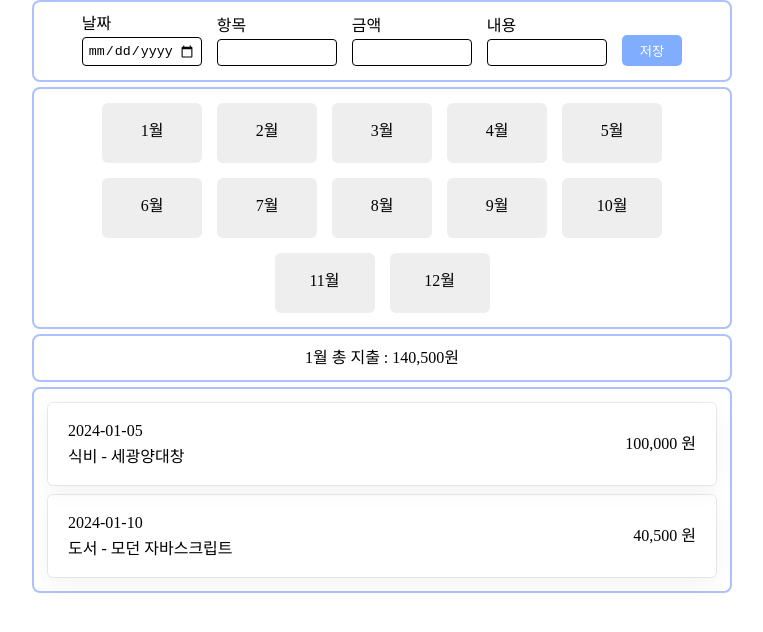
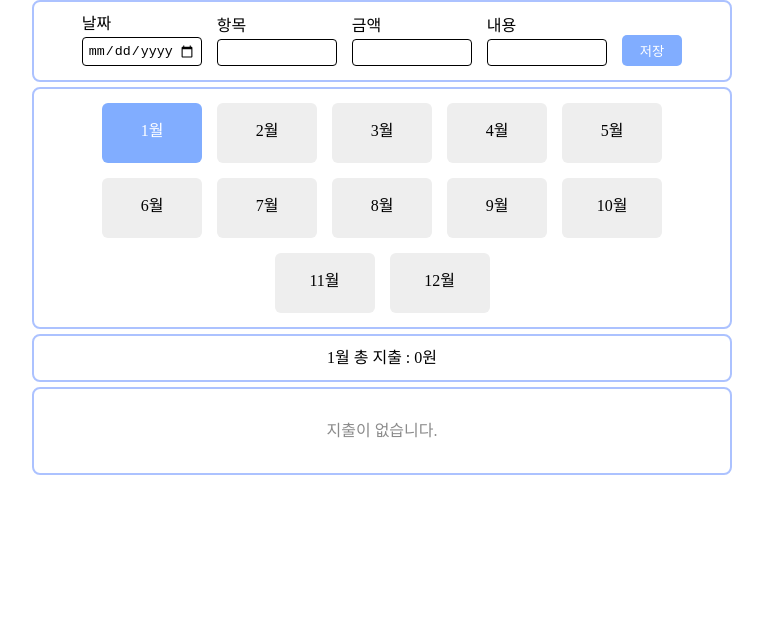
Before and after one commit to taeyun01/react_expenses, a React (Vite) app: page / in a window 1280 px wide. Shown: the top 632 px of the page, without its empty margins (258-1021 px from the left). Built offline with nearby package versions, Linux system fonts and the light colour scheme.

Commit message:
context 리팩터링

```diff
--- a/src/components/DetailInfo.jsx
+++ b/src/components/DetailInfo.jsx
@@ -1,6 +1,7 @@
 import React, { useEffect, useRef, useContext } from "react";
 import { useNavigate, useParams } from "react-router-dom";
 import { Context } from "../context/Context";
+import styled from "styled-components";
 
 const DetailInfo = () => {
   const { expenses, setExpenses } = useContext(Context);
@@ -52,45 +53,117 @@ const DetailInfo = () => {
     descriptionRef.current.value = detailFilter.description;
   }, []);
   return (
-    <div>
-      <hr />
+    <DtailDiv>
+      <InputBox>
         <label htmlFor="date">날짜</label>
-      <input
+        <Input
           ref={dateRef}
           value={dateRef.current.value}
           id="date"
           type="date"
         />
-      <hr />
+      </InputBox>
+      <InputBox>
         <label htmlFor="item">항목</label>
-      <input
+        <Input
           ref={itemRef}
           value={itemRef.current.value}
           id="item"
           type="text"
         />
-      <hr />
+      </InputBox>
+
+      <InputBox>
         <label htmlFor="amount">금액</label>
-      <input
+        <Input
           ref={amountRef}
           value={amountRef.current.value}
           id="amount"
           type="number"
         />
-      <hr />
+      </InputBox>
+
+      <InputBox>
         <label htmlFor="description">내용</label>
-      <input
+        <Input
           ref={descriptionRef}
           value={descriptionRef.current.value}
           id="description"
           type="text"
         />
-      <hr />
-      <button onClick={onClickEdit}>수정</button>
-      <button onClick={onClickDelete}>삭제</button>
-      <button onClick={onClickGoBack}>뒤로가기</button>
-    </div>
+      </InputBox>
+
+      <ButtonBox>
+        <Button
+          $color={"#AEB3FF"}
+          $hover={"#969ceb"}
+          onClick={onClickEdit}
+        >
+          수정
+        </Button>
+        <Button
+          $color={"#ff6e90"}
+          $hover={"#ff4d76"}
+          onClick={onClickDelete}
+        >
+          삭제
+        </Button>
+        <Button
+          $color={"#c5c5c5"}
+          $hover={"#b8b4b4"}
+          onClick={onClickGoBack}
+        >
+          뒤로가기
+        </Button>
+      </ButtonBox>
+    </DtailDiv>
   );
 };
+const DtailDiv = styled.div`
+  width: 100%;
+  padding: 14px 12px;
+  border: 2px solid #acc2ff;
+  border-radius: 8px;
+  display: flex;
+  justify-content: center;
+  flex-direction: column;
+  align-items: center;
+  flex-wrap: wrap;
+  gap: 15px;
+`;
+
+const InputBox = styled.div`
+  width: 100%;
+  display: flex;
+  flex-direction: column;
+`;
+
+const Input = styled.input`
+  width: 100%;
+  margin-top: 5px;
+  border-radius: 4px;
+  border: 1px solid;
+  padding: 5px;
+`;
+
+const ButtonBox = styled.div`
+  width: 100%;
+  display: flex;
+  justify-content: center;
+  gap: 20px;
+`;
+
+const Button = styled.button`
+  width: 100%;
+  padding: 6px 18px;
+  border: none;
+  background-color: ${(props) => props.$color};
+  color: white;
+  border-radius: 5px;
+  cursor: pointer;
+  &:hover {
+    background-color: ${(props) => props.$hover};
+  }
+`;
 
 export default DetailInfo;
--- a/src/components/ExpensesInput.jsx
+++ b/src/components/ExpensesInput.jsx
@@ -37,6 +37,7 @@ const ExpensesInput = () => {
       amount: input.amount,
       description: input.description,
     };
+
     setExpenses((prev) => [newExpenses, ...prev]);
 
     setInput({
--- a/src/components/ExpensesList.jsx
+++ b/src/components/ExpensesList.jsx
@@ -6,24 +6,17 @@ import { Context } from "../context/Context";
 const ExpensesList = () => {
   const { expenses, totalMonth } = useContext(Context);
 
-  function strHook(my_string, letter) {
-    let reg = new RegExp(letter, "g");
-    return my_string.replace(reg, "");
-  }
-
-  let sliceMonth = "";
-
-  const monthSlice = strHook(totalMonth, "월");
+  let monthSlice = totalMonth.replace("월", ""); // 1월 -> "월"제거
 
   // 10이하는 0붙이기, 01 ~ 09
   if (Number(monthSlice) < 10) {
-    sliceMonth = `0${monthSlice}`;
+    monthSlice = `0${monthSlice}`;
   } else {
-    sliceMonth = monthSlice;
+    monthSlice = monthSlice;
   }
 
   const monthFilter = expenses.filter(
-    (mon) => mon.date.substring(5, 7) === sliceMonth
+    (mon) => mon.date.substring(5, 7) === monthSlice
   );
 
   return (
--- a/src/components/SelectMonth.jsx
+++ b/src/components/SelectMonth.jsx
@@ -2,35 +2,32 @@ import React, { useContext, useEffect, useState } from "react";
 import styled from "styled-components";
 import { Context } from "../context/Context";
 
-const SelectMonth = ({ selectMonthExpenses }) => {
-  const { month, setMonth, setTotalMonth } = useContext(Context);
-
+const SelectMonth = () => {
+  const { month, setTotalMonth } = useContext(Context);
   const [activeIndex, setActiveIndex] = useState("");
 
   // 1월~12월 버튼 클릭시 실행
-  const selectMonthActive = (id) => {
-    setActiveIndex(id);
-    const monthNumber = month.filter((mon) => mon.id === id)[0].month; // 내가 선택한 n월 문자열
-    setTotalMonth(monthNumber);
-    localStorage.setItem("selectMonth", JSON.stringify(monthNumber));
-    // setMonth(
-    //   month.map((mon) =>
-    //     mon.id === id
-    //       ? { ...mon, isBool: true }
-    //       : { ...mon, isBool: false }
-    //   )
-    // );
+  const selectMonthActive = (month) => {
+    setActiveIndex(month);
+    setTotalMonth(month);
+    localStorage.setItem("selectMonth", JSON.stringify(month));
   };
+
+  useEffect(() => {
+    const selectMonth = JSON.parse(
+      localStorage.getItem("selectMonth")
+    );
+    setActiveIndex(selectMonth);
+  }, []);
 
   return (
     <div>
       <SelectMonthDiv>
         {month.map((mon) => (
           <MonthItem
-            key={mon.id}
-            $active={activeIndex === mon.id}
-            // className={mon.isBool ? active : ""}
-            onClick={() => selectMonthActive(mon.id)}
+            key={mon.month}
+            $active={activeIndex === mon.month}
+            onClick={() => selectMonthActive(mon.month)}
           >
             {mon.month}
           </MonthItem>
@@ -68,10 +65,6 @@ const MonthItem = styled.div`
     color: white;
     transition: 0.3s;
   }
-  &.active {
-    background-color: #81adff;
-    color: white;
-  }
 `;
 
 export default SelectMonth;
--- a/src/components/TotalExpenses.jsx
+++ b/src/components/TotalExpenses.jsx
@@ -1,17 +1,11 @@
-import React, { useContext, useState } from "react";
+import React, { useContext } from "react";
 import styled from "styled-components";
 import { Context } from "../context/Context";
 
 const TotalExpenses = () => {
   const { expenses, totalMonth } = useContext(Context);
 
-  // 원하는 문자열 지우기
-  const strHook = (my_string, letter) => {
-    let reg = new RegExp(letter, "g");
-    return my_string.replace(reg, "");
-  };
-
-  let monthSlice = strHook(totalMonth, "월"); // 1월 -> "월"제거
+  let monthSlice = totalMonth.replace("월", ""); // 1월 -> 1 ("월"제거)
 
   // 10이하는 0붙이기, 01 ~ 09
   if (Number(monthSlice) < 10) {
--- a/src/pages/Detail.jsx
+++ b/src/pages/Detail.jsx
@@ -1,12 +1,20 @@
 import React from "react";
 import DetailInfo from "../components/DetailInfo";
+import styled from "styled-components";
 
 const Detail = () => {
   return (
-    <div>
+    <DetailContainer>
       <DetailInfo />
-    </div>
+    </DetailContainer>
   );
 };
 
+const DetailContainer = styled.div`
+  height: 100%;
+  display: flex;
+  flex-direction: column;
+  justify-content: center;
+`;
+
 export default Detail;
--- a/src/pages/Home.jsx
+++ b/src/pages/Home.jsx
@@ -1,31 +1,10 @@
-import React, { useContext, useEffect, useState } from "react";
 import ExpensesInput from "../components/ExpensesInput";
 import ExpensesList from "../components/ExpensesList";
 import Margin from "../components/Margin";
 import SelectMonth from "../components/SelectMonth";
 import TotalExpenses from "../components/TotalExpenses";
-import { Context } from "../context/Context";
-
-localStorage.getItem("selectMonth")
-  ? JSON.parse(localStorage.getItem("selectMonth"))
-  : localStorage.setItem("selectMonth", JSON.stringify("1월"));
 
 const Home = () => {
-  const { setTotalMonth } = useContext(Context);
-
-  // const selectMonthExpenses = (monthNumber) => {
-  //   const month = monthNumber; // 1월~12월
-  //   setTotalMonth(month);
-  //   localStorage.setItem("selectMonth", JSON.stringify(month));
-  // };
-
-  useEffect(() => {
-    const selectMonth = JSON.parse(
-      localStorage.getItem("selectMonth")
-    );
-    setTotalMonth(selectMonth);
-  }, []);
-
   return (
     <>
       <ExpensesInput />
--- a/src/shared/Router.jsx
+++ b/src/shared/Router.jsx
@@ -1,4 +1,4 @@
-import React, { useState } from "react";
+import React, { useEffect, useState } from "react";
 import { BrowserRouter, Route, Routes } from "react-router-dom";
 import Detail from "../pages/Detail";
 import Home from "../pages/Home";
@@ -9,124 +9,60 @@ import { Context } from "../context/Context";
 
 const monthData = [
   {
-    id: uuidv4(),
     month: "1월",
-    isBool: false,
   },
   {
-    id: uuidv4(),
     month: "2월",
-    isBool: false,
   },
   {
-    id: uuidv4(),
     month: "3월",
-    isBool: false,
   },
   {
-    id: uuidv4(),
     month: "4월",
-    isBool: false,
   },
   {
-    id: uuidv4(),
     month: "5월",
-    isBool: false,
   },
   {
-    id: uuidv4(),
     month: "6월",
-    isBool: false,
   },
   {
-    id: uuidv4(),
     month: "7월",
-    isBool: false,
   },
   {
-    id: uuidv4(),
     month: "8월",
-    isBool: false,
   },
   {
-    id: uuidv4(),
     month: "9월",
-    isBool: false,
   },
   {
-    id: uuidv4(),
     month: "10월",
-    isBool: false,
   },
   {
-    id: uuidv4(),
     month: "11월",
-    isBool: false,
   },
   {
-    id: uuidv4(),
     month: "12월",
-    isBool: false,
-  },
-];
-
-const fakeData = [
-  {
-    id: "25600f72-56b4-41a7-a9c2-47358580e2f3",
-    date: "2024-01-05",
-    item: "식비",
-    amount: 100000,
-    description: "세광양대창",
-  },
-  {
-    id: "25600f72-53b4-4187-a9c2-47358580e2f4",
-    date: "2024-01-10",
-    item: "도서",
-    amount: 40500,
-    description: "모던 자바스크립트",
-  },
-  {
-    id: "24310f72-56b4-41a7-a9c2-458580ef1f5",
-    date: "2024-02-02",
-    item: "식비",
-    amount: 50000,
-    description: "회식",
-  },
-  {
-    id: "25600f72-99b4-41z7-e4h6-47312365e2f6",
-    date: "2024-02-02",
-    item: "간식",
-    amount: 500,
-    description: "아이스크림",
-  },
-  {
-    id: "25143e72-16e2-22a7-a9c2-47358580e2f7",
-    date: "2024-04-02",
-    item: "여행",
-    amount: 1055000,
-    description: "일본여행",
-  },
-  {
-    id: "25600f72-97p2-14a7-a9c2-47363950e2t8",
-    date: "2024-05-02",
-    item: "미용",
-    amount: 155000,
-    description: "미용실",
-  },
-  {
-    id: "24312f70-97q2-14a7-a9c2-47132950e2t9",
-    date: "2024-07-02",
-    item: "도서",
-    amount: 75000,
-    description:
-      "자율주행차량 운전주행모드 자동 전환용 인식률 90% 이상의 다중 센서 기반 운전자 상태 인식 및 상황 인식 원천 기술 개발",
   },
 ];
 
 const Router = () => {
   const [month, setMonth] = useState(monthData);
-  const [expenses, setExpenses] = useState(fakeData);
-  const [totalMonth, setTotalMonth] = useState("");
+  const [expenses, setExpenses] = useState(() =>
+    localStorage.getItem("expenses")
+      ? JSON.parse(localStorage.getItem("expenses"))
+      : []
+  );
+
+  const [totalMonth, setTotalMonth] = useState(() =>
+    localStorage.getItem("selectMonth")
+      ? JSON.parse(localStorage.getItem("selectMonth"))
+      : localStorage.setItem("selectMonth", JSON.stringify("1월"))
+  );
+
+  useEffect(() => {
+    localStorage.setItem("expenses", JSON.stringify(expenses));
+  }, [expenses]);
 
   return (
     <BrowserRouter>
```
Lines whose indentation alone changed are shown as unchanged.
